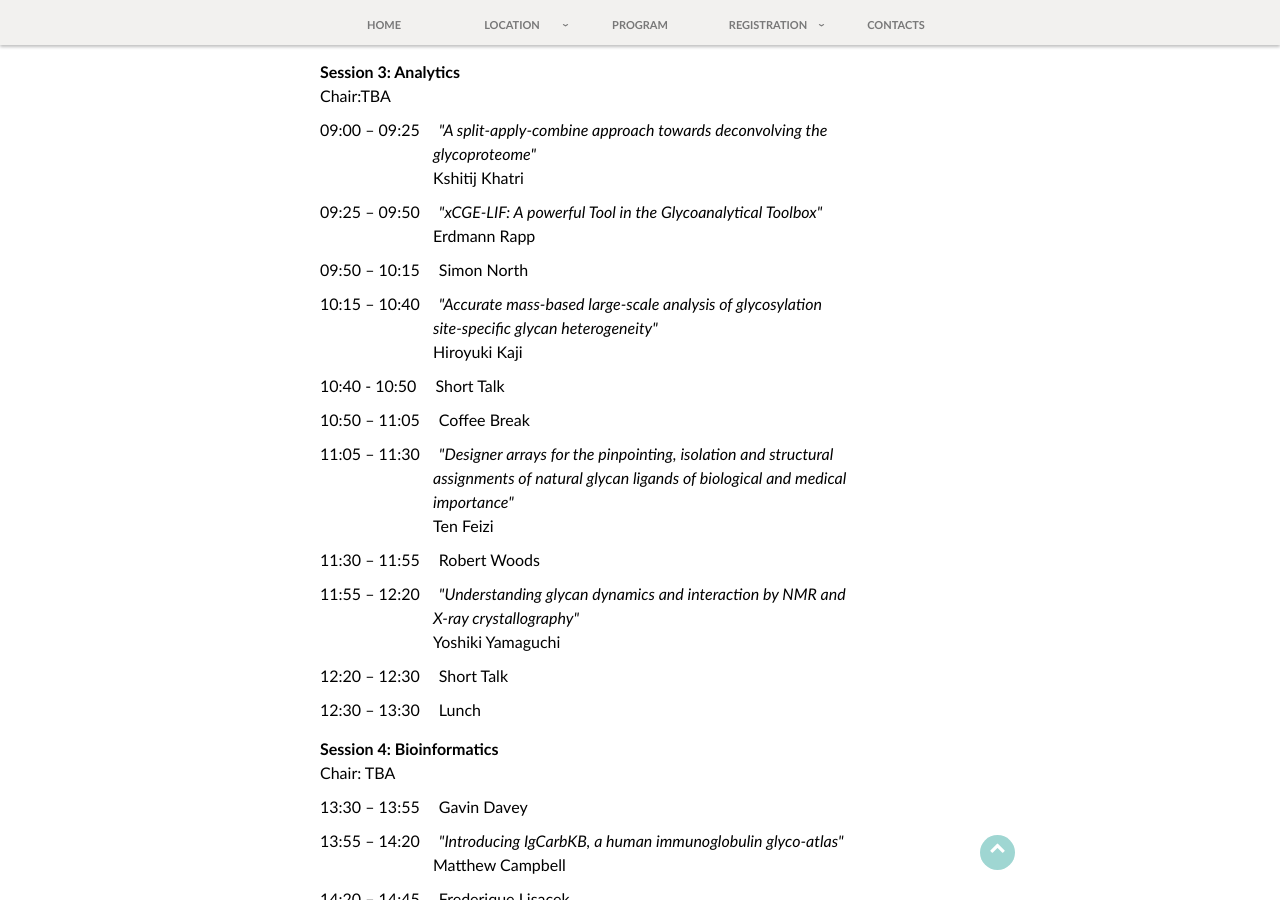
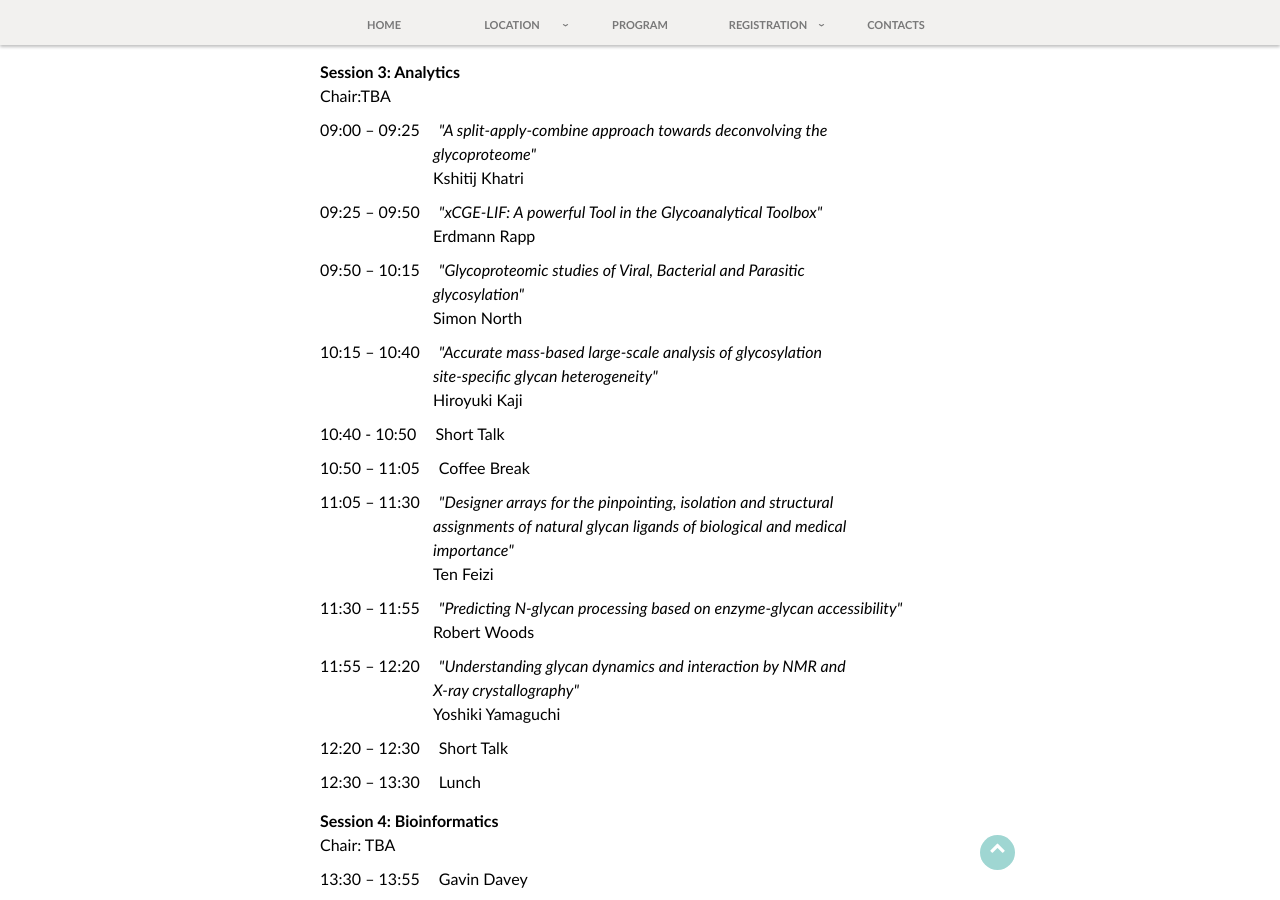
Before and after one commit to yamazakiM/WarrenWorkshop2016, a Jekyll site: the page built from program/index.md, in a window 1280 px wide and 900 px high, scrolled down 1952 px. Built offline with Jekyll 4.4.1, drawn with Linux system fonts in a browser that asks for light colours; nearby versions of some CDN libraries; library files that are not in the unit come from our copies.

Commit message:
Update index.md

```diff
--- a/program/index.md
+++ b/program/index.md
@@ -160,10 +160,13 @@ Hokkaido University<br>
 	<span style="padding-left:113px">Erdmann Rapp</span>
 	<br>
 	<span style="display:inline-block; width=130px; margin-top:10px; margin-right:15px">09:50 – 10:15</span>
-	<span>Simon North</span>
+	<span style="font-style:italic">"Glycoproteomic studies of Viral, Bacterial and Parasitic
 	<br>
-	<!--<span style="padding-left:113px">Simon North</span>
-	<br>-->
+	<span style="padding-left:113px">glycosylation"</span>
+	<br>
+	</span>
+	<span style="padding-left:113px">Simon North</span>
+	<br>
 	<span style="display:inline-block; width=130px; margin-top:10px; margin-right:15px">10:15 – 10:40</span>
 	<span style="font-style:italic">"Accurate mass-based large-scale analysis of glycosylation
 	<br>
@@ -189,10 +192,10 @@ Hokkaido University<br>
 	<span style="padding-left:113px">Ten Feizi</span>
 	<br>
 	<span style="display:inline-block; width=130px; margin-top:10px; margin-right:15px">11:30 – 11:55</span>
-	<span>Robert Woods</span>
+	<span style="font-style:italic">"Predicting N-glycan processing based on enzyme-glycan accessibility"</span>
 	<br>
-	<!--<span style="padding-left:113px">Rob Woods</span>
-	<br>-->
+	<span style="padding-left:113px">Robert Woods</span>
+	<br>
 	<span style="display:inline-block; width=130px; margin-top:10px; margin-right:15px">11:55 – 12:20</span>
 	<span style="font-style:italic">"Understanding glycan dynamics and interaction by NMR and
 	<br>
```
